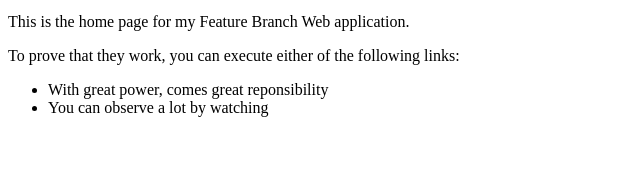
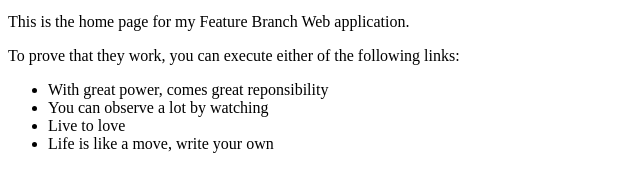
Before and after one commit to timothymuchena/0main_openSAP_repo, a plain HTML site: page index.html in a window 1280 px wide. Shown: the part 93-284 px from the top of the page, without its empty margins (0-640 px from the left). Drawn offline with Linux system fonts and the light colour scheme.

Commit message:
Added commits from x-feature branch

```diff
--- a/index.html
+++ b/index.html
@@ -21,6 +21,8 @@
     <ul>
       <li>With great power, comes great reponsibility</li>
       <li>You can observe a lot by watching</li>
+      <li>Live to love</li>
+      <li>Life is like a move, write your own</li>
     </ul>
 
   </body>
```
Also changed, not shown: style.css (deleted).
